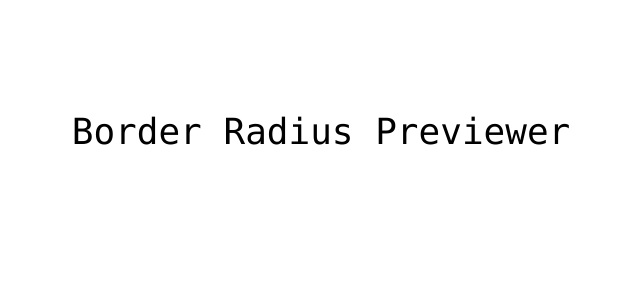
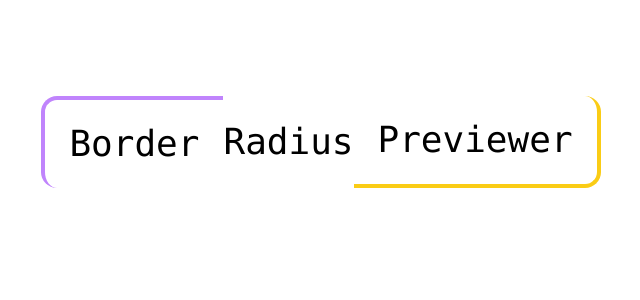
Before and after one commit to sarmaakondi/border-radius-previewer, a React (Vite) app: page / in a window 1280 px wide. Shown: the top 300 px of the page, without its empty margins (319-959 px from the left). Built offline with nearby package versions, Linux system fonts and the light colour scheme.

Commit message:
Create app logo/header

```diff
--- a/src/App.jsx
+++ b/src/App.jsx
@@ -3,7 +3,13 @@ import "./App.css";
 function App() {
     return (
         <div className="flex items-center justify-center px-4 py-8 md:px-8 md:py-12 lg:px-12 lg:py-16">
-            <h1 className="text-4xl font-mono mt-4">Border Radius Previewer</h1>
+            <span className="text-4xl font-mono p-6 border-l-4 border-t-4 rounded-l-2xl border-purple-400">
+                Border
+            </span>
+            <span className="text-4xl font-mono">Radius</span>
+            <span className="text-4xl font-mono p-6 border-r-4 border-b-4 rounded-r-2xl border-yellow-400">
+                Previewer
+            </span>
         </div>
     );
 }
```
